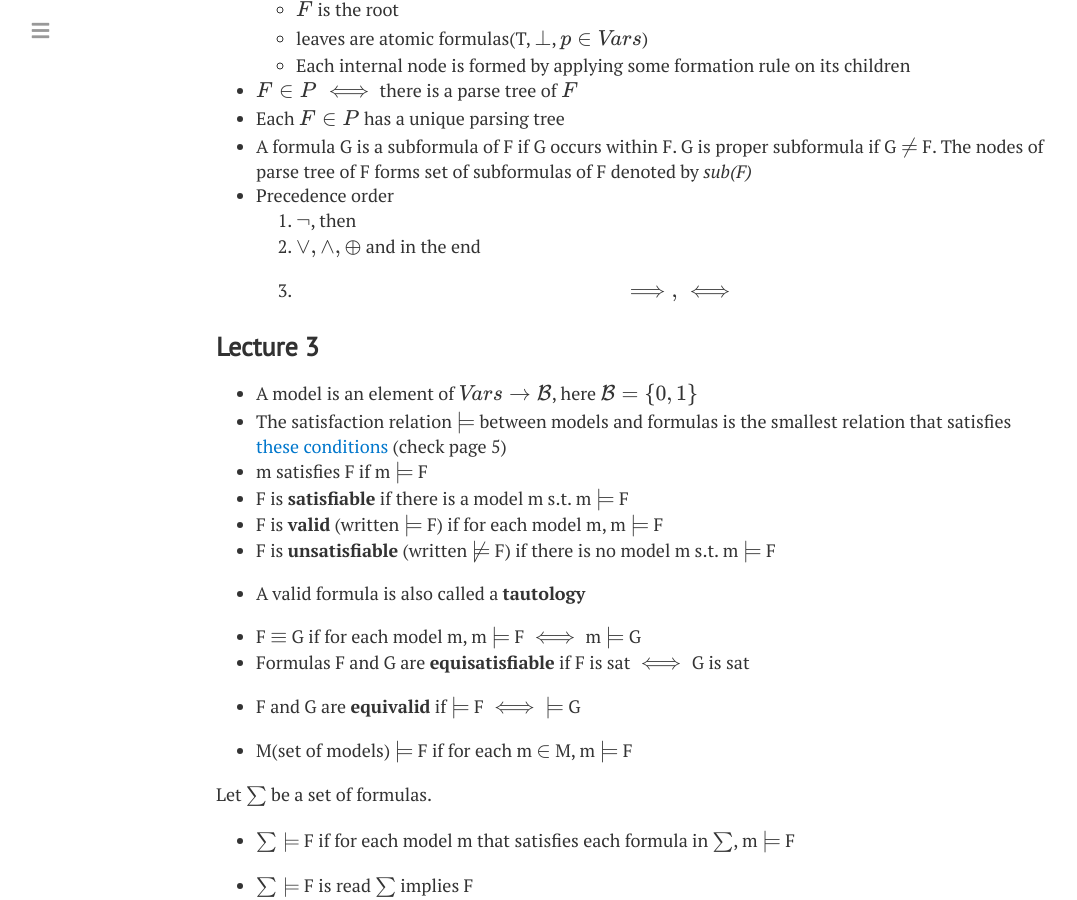
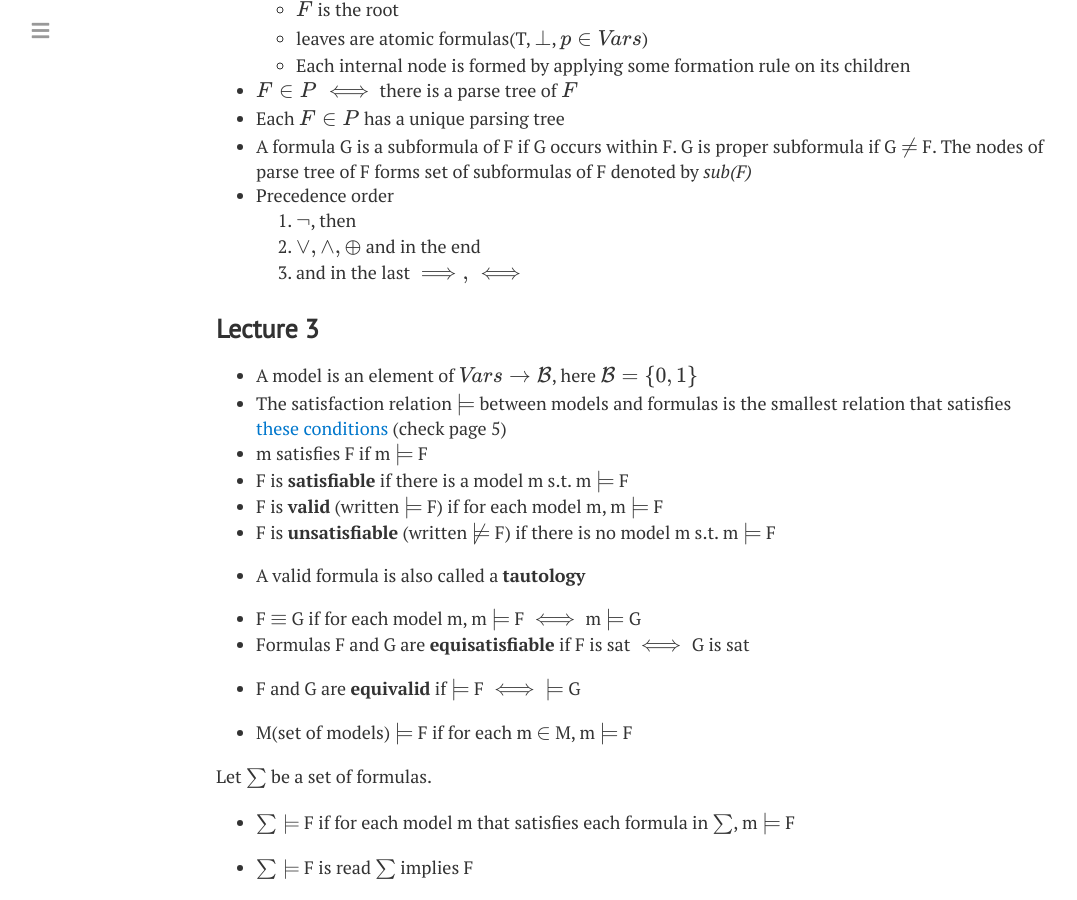
Before and after one commit to LeoAB10/LeoAB10.github.io, a Jekyll site: the page built from notes/CS228.md, in a window 1280 px wide and 900 px high, scrolled down 834 px. Shown: the whole window, without its empty margins (0-1077 px from the left). Built offline with Jekyll 4.4.1, drawn with Linux system fonts in a browser that asks for light colours; nearby versions of some CDN libraries.

Commit message:
more changes

```diff
--- a/_includes/head.html
+++ b/_includes/head.html
@@ -11,9 +11,9 @@
     {% if page.title == "Home" %}
       {{ site.title }}
     {% elsif page.title == "Who am I?" %}
-    {{ page.title }}
+      {{ page.title }}
     {% else %}
-    {{ page.title }} &middot; {{ site.title }}
+      {{ page.title }} &middot; {{ site.title }}
     {% endif %}
   </title>
 
--- a/notes/CS228.md
+++ b/notes/CS228.md
@@ -35,9 +35,9 @@ layout: post
 - Each $$F \in P$$ has a unique parsing tree
 - A formula G is a subformula of F if G occurs within F. G is proper subformula if G $$\neq$$ F. The nodes of parse tree of F forms set of subformulas of F denoted by _sub(F)_
 - Precedence order
-  1.  $$\neg$$, then
-  2.  $$\vee, \wedge, \oplus$$ and in the end
-  3.  $$\implies, \iff$$
+  1. $$\neg$$, then
+  2. $$\vee, \wedge, \oplus$$ and in the end
+  3. and in the last $$\implies, \iff$$
 
 ### Lecture 3
 
```
